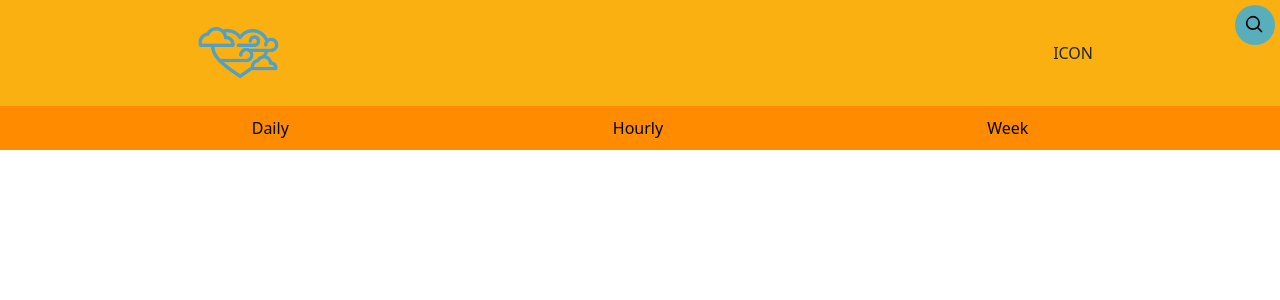
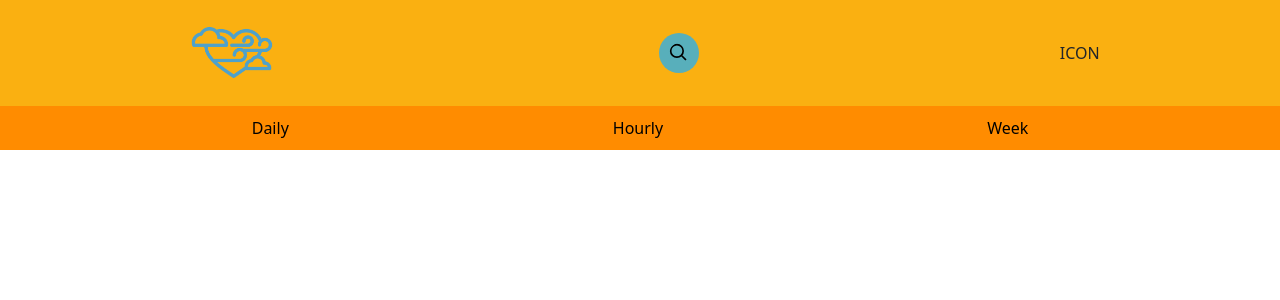
Before and after one commit to kevin-volkel/capstone-project, a React (Create React App) app: page / in a window 1280 px wide. Shown: the top 300 px of the page. Built offline with nearby package versions, Linux system fonts and the light colour scheme.

Commit message:
commtiing to pull

```diff
--- a/src/css/min/style.min.css
+++ b/src/css/min/style.min.css
@@ -1,2 +1,2 @@
-*,*::after,*::before{-webkit-box-sizing:border-box;box-sizing:border-box;margin:0;padding:0}.Nav{display:-webkit-box;display:-ms-flexbox;display:flex;-ms-flex-pack:distribute;justify-content:space-around;background-color:#FAB011}.glass{height:40px;background-color:#58afbb;border-radius:30px;padding:10px;position:relative;display:-webkit-box;display:-ms-flexbox;display:flex;-webkit-box-align:center;-ms-flex-align:center;align-items:center;-webkit-box-pack:center;-ms-flex-pack:center;justify-content:center}.glass input{color:black;border:0;outline:0;background:none;width:0px;background-color:transparent;line-height:40px;-webkit-transition:width 0.4s linear;transition:width 0.4s linear}.glass .search-icon{height:20px;width:20px;float:right;display:-webkit-box;display:-ms-flexbox;display:flex;-webkit-box-pack:center;-ms-flex-pack:center;justify-content:center;-webkit-box-align:center;-ms-flex-align:center;align-items:center;border-radius:50%;color:white;text-decoration:none}.glass{position:absolute;top:5px;right:5px;cursor:pointer}#ad{line-height:1.75rem}#basic-navbar-nav button{background:transparent;border:solid 2px rgba(255,140,0,0);color:black;border-radius:0;padding:0}#basic-navbar-nav button:hover{border-bottom:solid 2px black}.glass:hover input{padding:0 10px;width:300px;-webkit-transition:width 0.4s linear;transition:width 0.4s linear}
+*,*::after,*::before{-webkit-box-sizing:border-box;box-sizing:border-box;margin:0;padding:0}.Nav{display:-webkit-box;display:-ms-flexbox;display:flex;-ms-flex-pack:distribute;justify-content:space-around;background-color:#FAB011}.glass{height:40px;background-color:#58afbb;border-radius:30px;padding:10px;position:relative;display:-webkit-box;display:-ms-flexbox;display:flex;-webkit-box-align:center;-ms-flex-align:center;align-items:center;-webkit-box-pack:center;-ms-flex-pack:center;justify-content:center}.glass input{color:black;border:0;outline:0;background:none;width:0px;background-color:transparent;line-height:40px;-webkit-transition:width 0.4s linear;transition:width 0.4s linear}.glass .search-icon{height:20px;width:20px;float:right;display:-webkit-box;display:-ms-flexbox;display:flex;-webkit-box-pack:center;-ms-flex-pack:center;justify-content:center;-webkit-box-align:center;-ms-flex-align:center;align-items:center;border-radius:50%;color:white;text-decoration:none}#ad{line-height:1.75rem}#basic-navbar-nav button{background:transparent;border:solid 2px rgba(255,140,0,0);color:black;border-radius:0;padding:0}#basic-navbar-nav button:hover{border-bottom:solid 2px black}.glass:hover input{padding:0 10px;width:300px;-webkit-transition:width 0.4s linear;transition:width 0.4s linear}
 /*# sourceMappingURL=style.min.css.map */
--- a/src/css/style.css
+++ b/src/css/style.css
@@ -61,13 +61,6 @@
   text-decoration: none;
 }
 
-.glass {
-  position: absolute;
-  top: 5px;
-  right: 5px;
-  cursor: pointer;
-}
-
 #ad {
   line-height: 1.75rem;
 }
--- a/src/style.scss
+++ b/src/style.scss
@@ -49,13 +49,6 @@
 }
 
 
-.glass{
-    position: absolute;
-    top: 5px;
-    right: 5px;
-    cursor: pointer;
-}
-
 
 //Ad Styles
 
```
Also changed, not shown: 2 other files (tests, documents, lock files or other folders).
